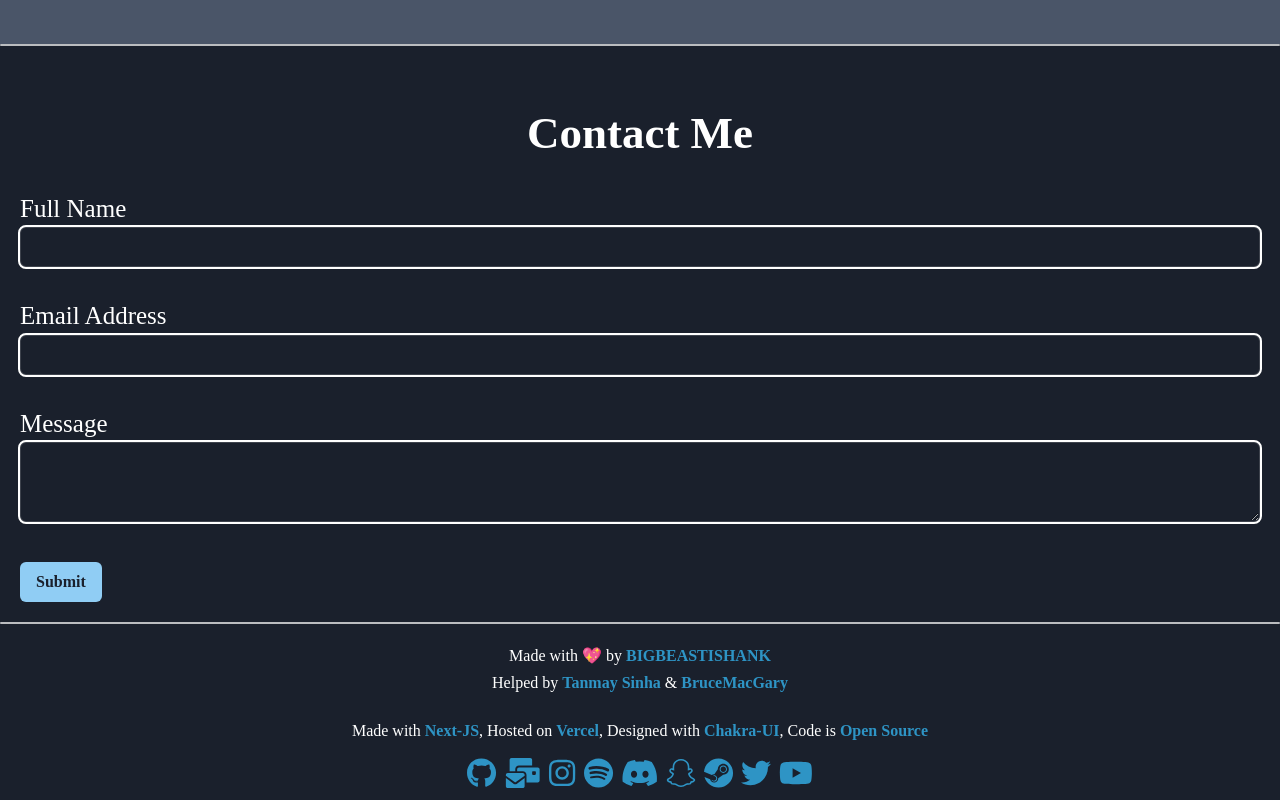
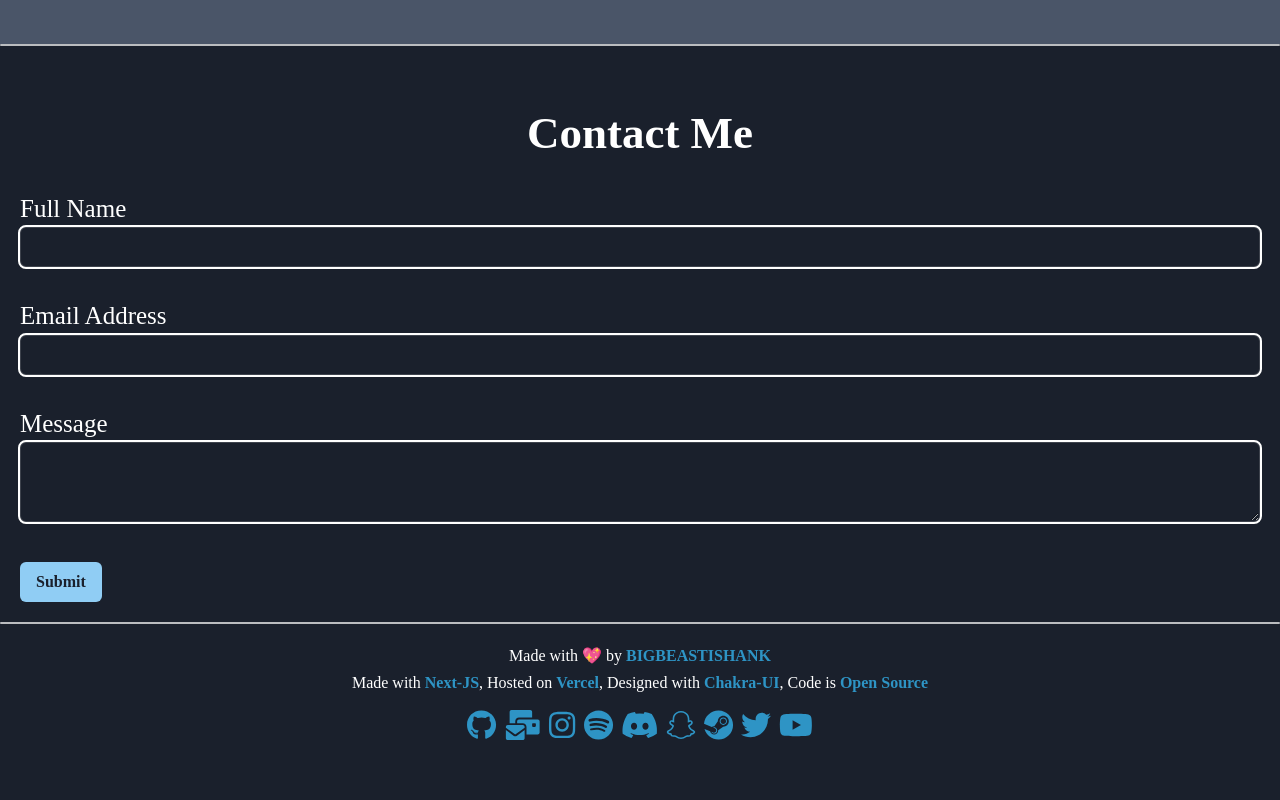
Before and after one commit to BIGBEASTISHANK/bigbeastishank.com, a Next.js app: page / in a window 1280 px wide. Shown: the part 2906-3706 px from the top of the page. After the commit the page ends 3658 px from the top, so only its background shows below. Built offline with nearby package versions, Linux system fonts and the light colour scheme; a web font is replaced by a local one.

Commit message:
Credit changes

```diff
--- a/src/components/Footer/index.jsx
+++ b/src/components/Footer/index.jsx
@@ -102,30 +102,6 @@ export default function Footer() {
             </Link>
           </Text>
 
-          {/* Helper */}
-          <Text>
-            Helped by{" "}
-            <Link
-              href="https://tanmaysinha.host/"
-              isExternal
-              _focus={{ outline: "none" }}
-              fontWeight={"bold"}
-              color="primary"
-            >
-              Tanmay Sinha
-            </Link>{" "}
-            &{" "}
-            <Link
-              href="https://github.com/brucemacgary"
-              isExternal
-              _focus={{ outline: "none" }}
-              fontWeight={"bold"}
-              color="primary"
-            >
-              BruceMacGary
-            </Link>
-          </Text>
-          <br />
           {/* Hosting */}
           <Text>
             Made with{" "}
```
